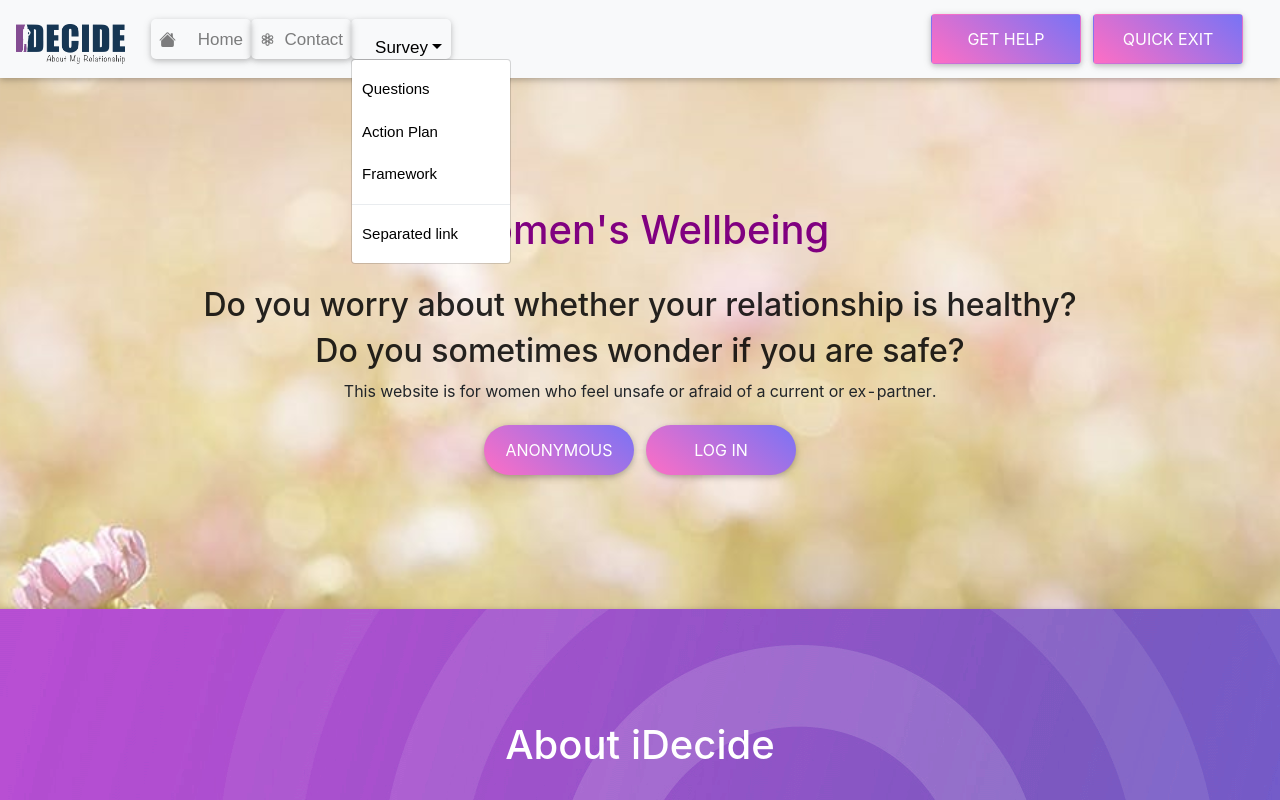
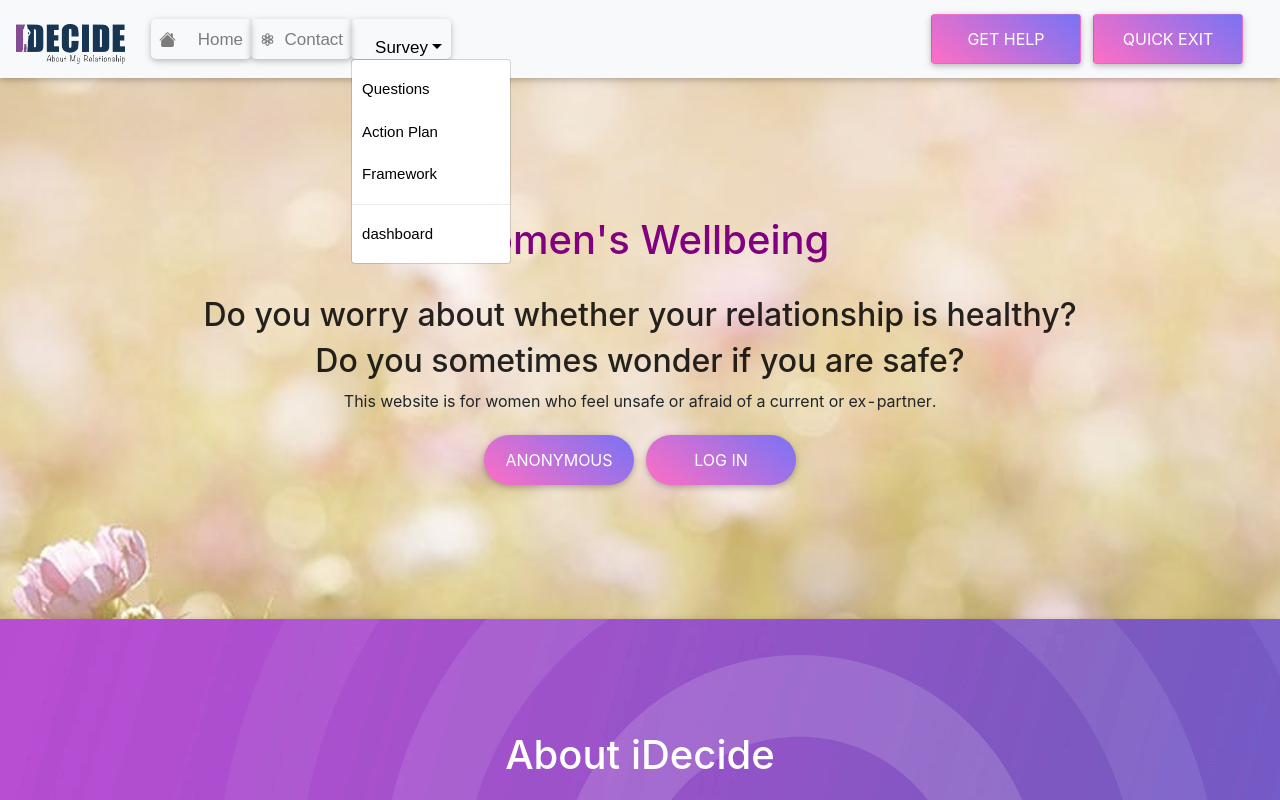
Before and after one commit to ccarner/SWEN90013-2020-ID, a React (Create React App) app in the folder frontend/idecide/: page / in a window 1280 px wide. Both pictures are taken after a click on the button "Survey". Shown: the top 800 px of the page. Built offline with nearby package versions, Linux system fonts and the light colour scheme.

Commit message:
Added dashboard link under survey tab

```diff
--- a/frontend/idecide/src/components/Navbar.js
+++ b/frontend/idecide/src/components/Navbar.js
@@ -16,7 +16,7 @@ const NavbarID = ({ className, ...rest }) => {
 
 	return (
 		<div>
-			<Navbar bg="light" expand="lg">
+			<Navbar bg="light" expand="lg" style={{ marginBottom: 10 }}>
 				<Navbar.Brand href="/">
 					<img src={IconLogo} alt="IconLogo" style={{ height: 40, marginTop: 10 }} />
 				</Navbar.Brand>
@@ -64,7 +64,7 @@ const NavbarID = ({ className, ...rest }) => {
 							<NavDropdown.Item href="/survey/3.2">Action Plan</NavDropdown.Item>
 							<NavDropdown.Item href="/survey/3.3">Framework</NavDropdown.Item>
 							<NavDropdown.Divider />
-							<NavDropdown.Item href="/survey/3.4">Separated link</NavDropdown.Item>
+							<NavDropdown.Item href="/dashboard">dashboard</NavDropdown.Item>
 						</NavDropdown>
 					</Nav>
 					<Form inline>
```
